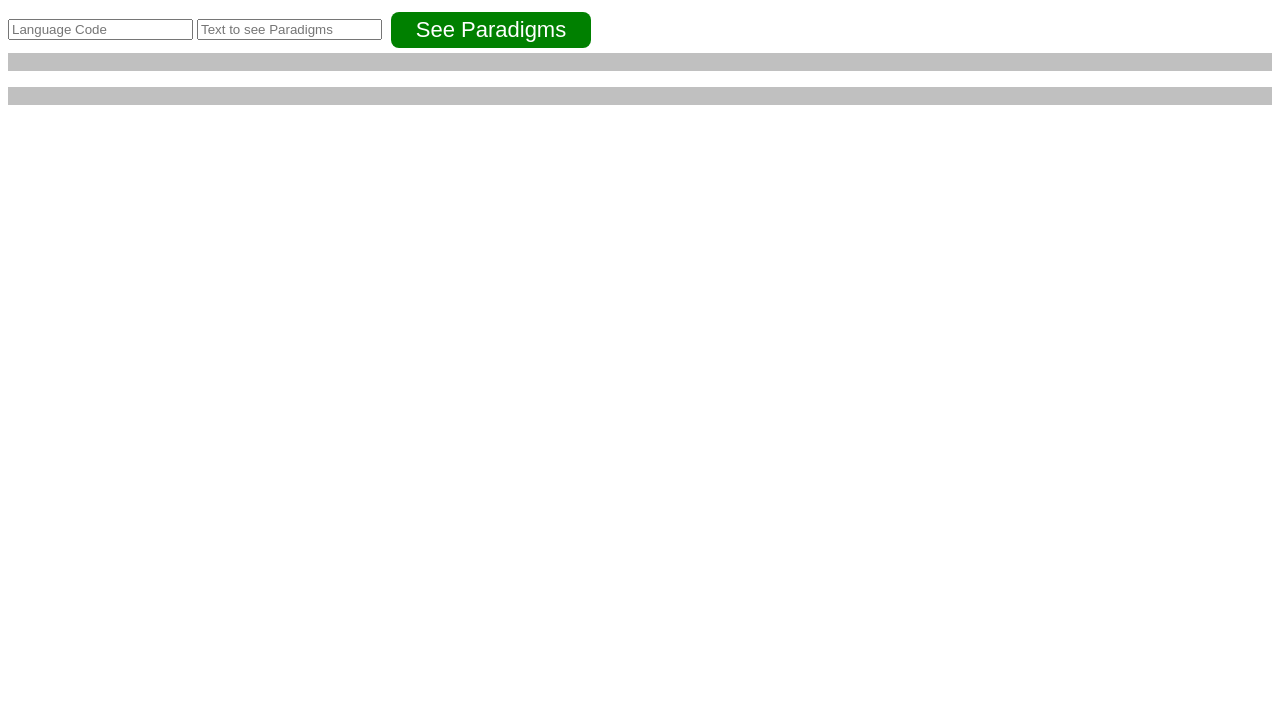
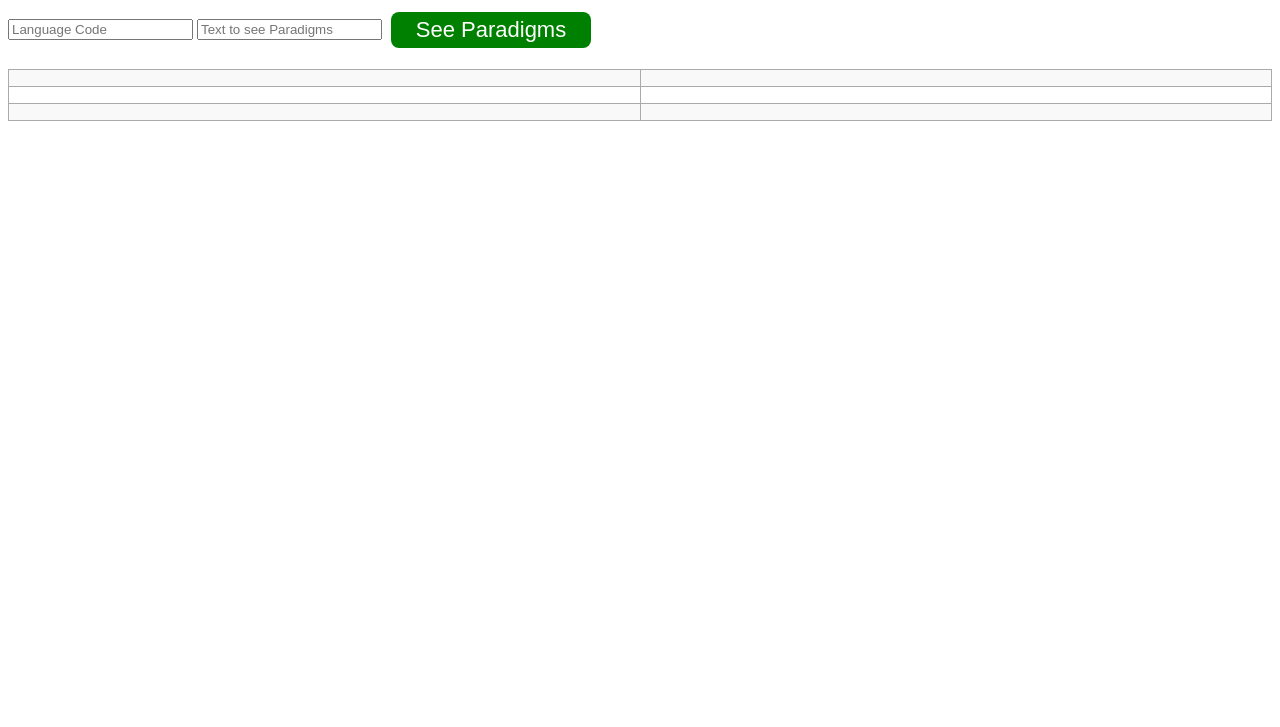
Before and after one commit to apertium/apertium-paradigmatrix, a plain HTML site: page paradigmbrowser.html in a window 1280 px wide. Shown: the part 73-800 px from the top of the page. Drawn offline with nearby package versions, Linux system fonts and the light colour scheme.

Commit message:
nicer look

```diff
--- a/localstyles.css
+++ b/localstyles.css
@@ -6,19 +6,33 @@
 
 th {
 	font-weight: normal;
+	background: #f2f2f2;
+	border: 1px #aaa solid;
 }
 
 td {
 	font-weight: bold;
+	border: 1px #aaa solid;
+	padding: 0.2em;
 }
 
 table {
 	font-family: arial, sans-serif;
-	border-collapse: collapse;
 	width: 100%;
 	table-layout: fixed;
+
+	margin: 1em 1em 1em 0;
+	background: #f9f9f9;
+	border: 1px #aaa solid;
+	border-collapse: collapse;
 }
 
+td, th {
+	text-align: left;
+	padding: 8px;
+}
+
+/*
 td, th {
 	border-top: 1px solid silver;
 	border-bottom: 1px solid silver;
@@ -28,6 +42,11 @@ td, th {
 
 tr:nth-child(odd) {
 	background-color: silver;
+}
+*/
+
+tr:nth-child(even) {
+	background-color: white;
 }
 
 .column {
```
